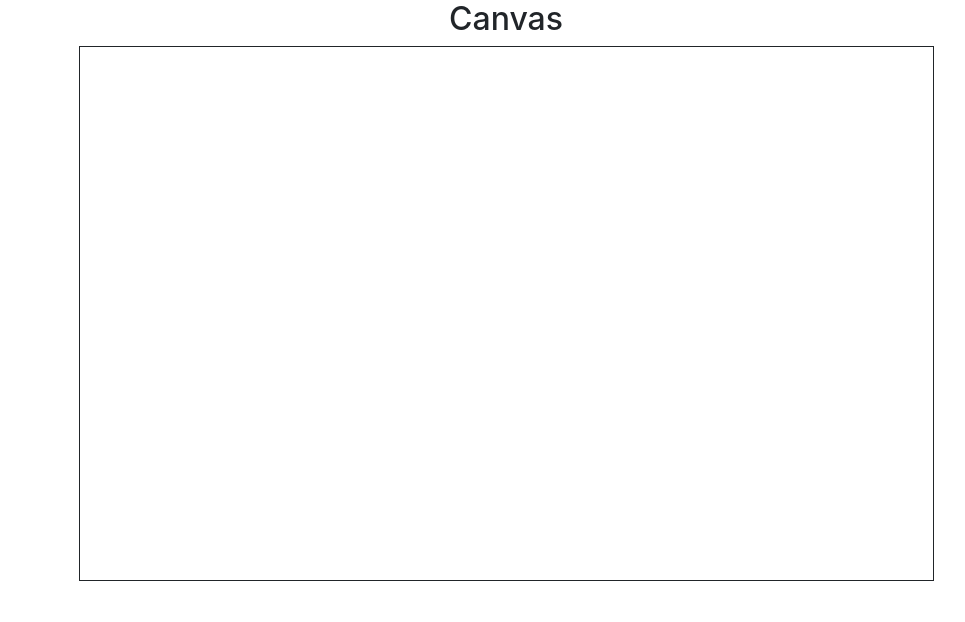
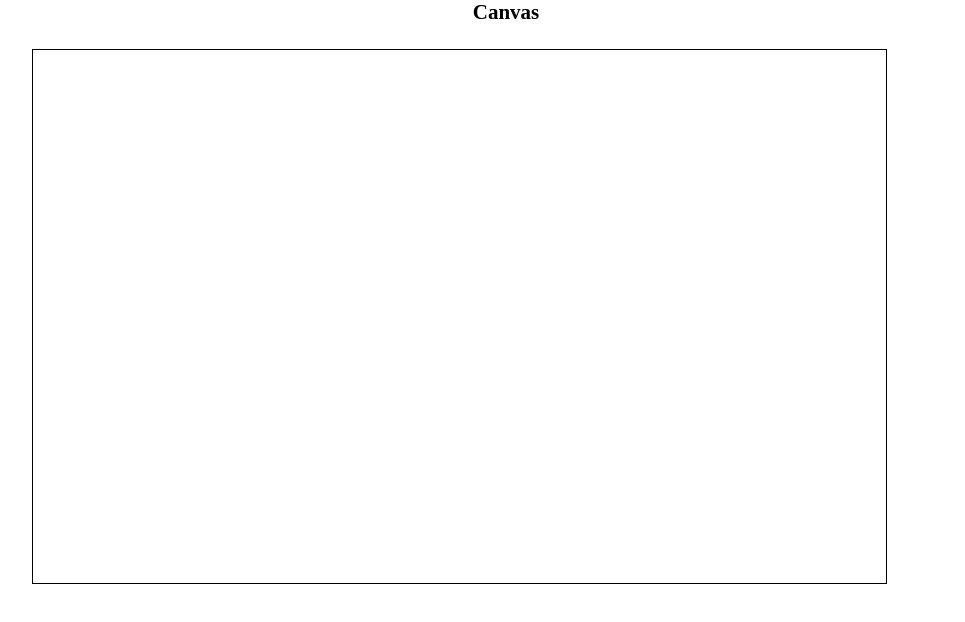
Before and after one commit to charlesyn/lets-draw, a Vue app: page / in a window 1280 px wide. Shown: the top 622 px of the page, without its empty margins (134-1099 px from the left). Built offline with nearby package versions, Linux system fonts and the light colour scheme; the HTML template or start-up script is replaced by a standard one.

Commit message:
Added Vuetify styling support, removed Bootstrap-vue

```diff
--- a/package.json
+++ b/package.json
@@ -15,9 +15,9 @@
   },
   "dependencies": {
     "bootstrap": "^4.1.1",
-    "bootstrap-vue": "^2.0.0-rc.11",
     "vue": "^2.5.2",
-    "vue-router": "^3.0.1"
+    "vue-router": "^3.0.1",
+    "vuetify": "^1.1.7"
   },
   "devDependencies": {
     "autoprefixer": "^7.1.2",
--- a/src/App.vue
+++ b/src/App.vue
@@ -1,6 +1,6 @@
 <template>
   <div id="app">
-    <h2 class="text-center">Canvas</h2>
+    <h2 class="text-md-center">Canvas</h2>
     <router-view/>
   </div>
 </template>
--- a/src/components/Canvas.vue
+++ b/src/components/Canvas.vue
@@ -1,7 +1,7 @@
 <template>
-<b-container>
-  <b-row>
-    <b-col class="text-center">
+<v-container>
+  <v-layout>
+    <v-flex md10 offset-md1>
       <canvas
         class="canvas"
         ref="canvas"
@@ -10,9 +10,9 @@
         @mouseup="penUp"
         @mouseleave="penUp">
       </canvas>
-    </b-col>
-  </b-row>
-</b-container>
+    </v-flex>
+  </v-layout>
+</v-container>
 </template>
 
 <script>
```
Also changed, not shown: src/main.js (+3 -4 lines), src/services/api.js (added, +7 -0 lines), 1 other file (tests, documents, lock files or other folders).
